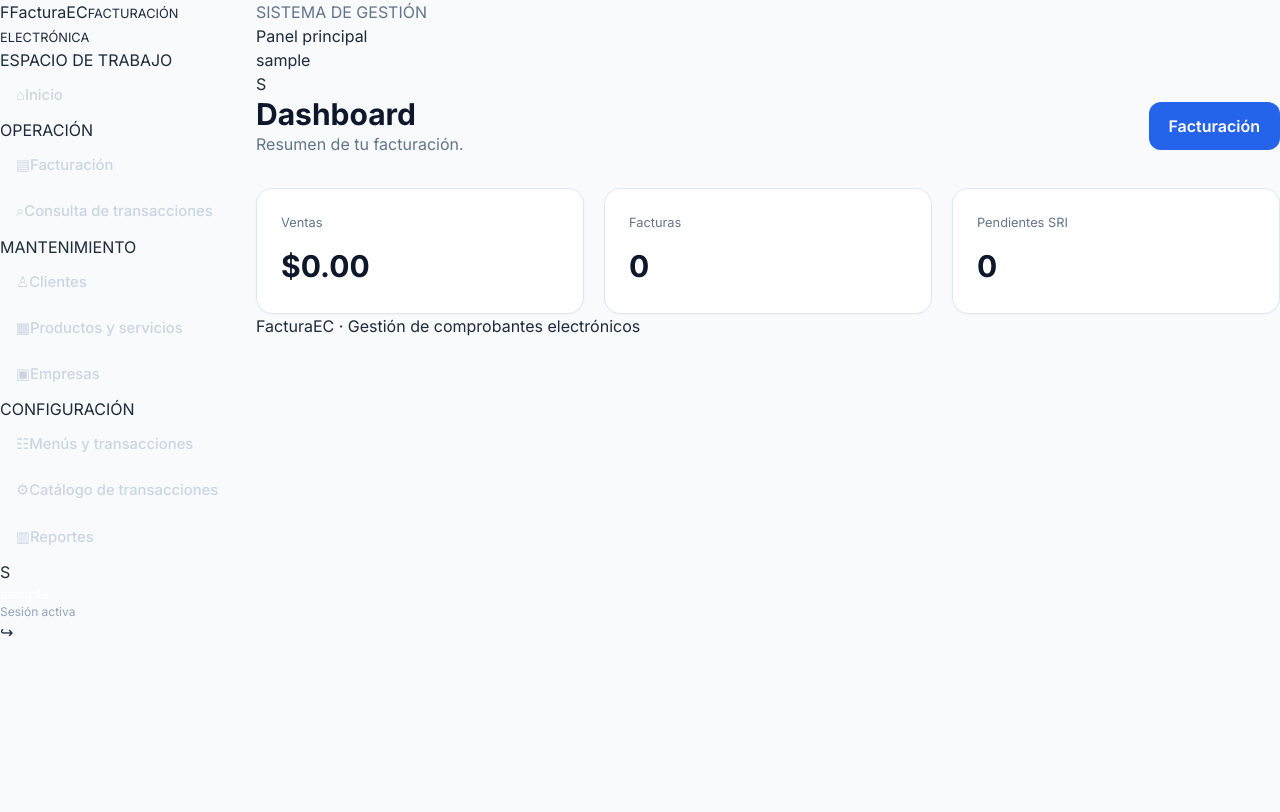
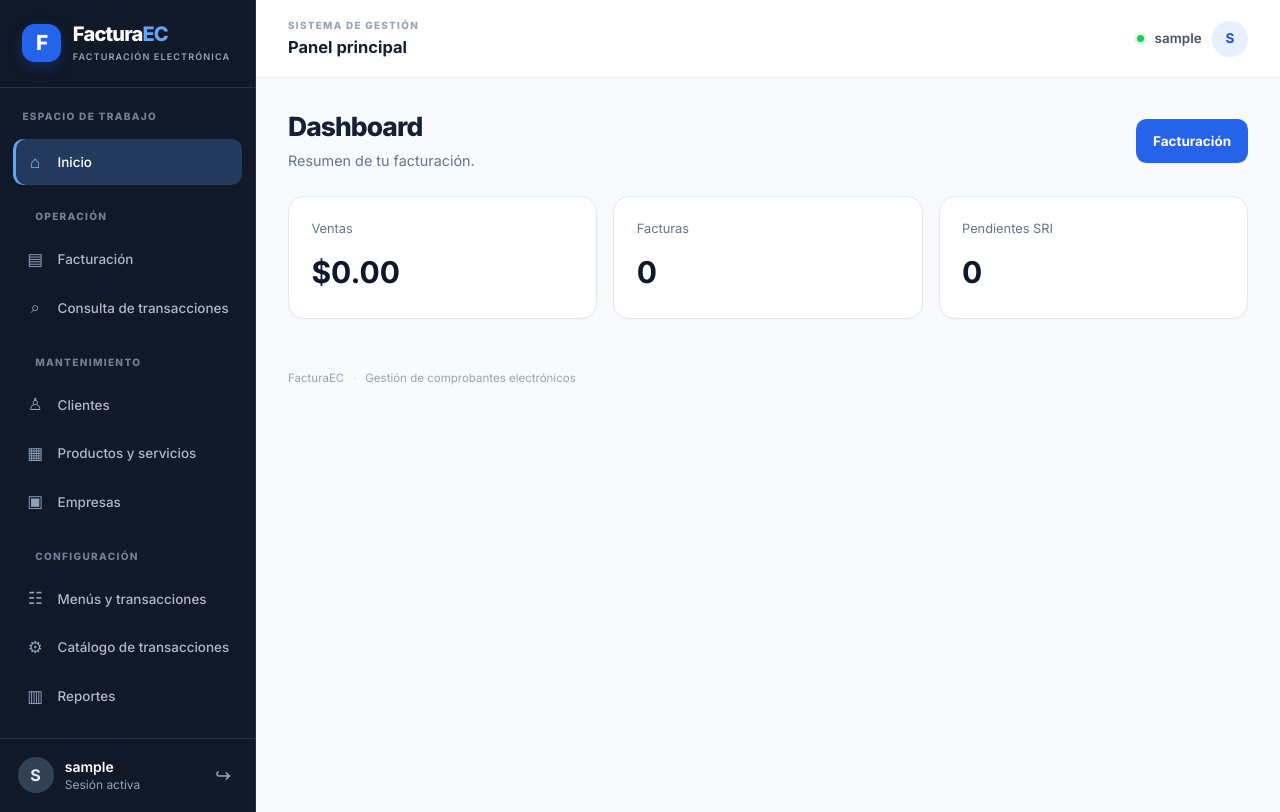
Before and after one commit to caeduardo99/facturacion_sri_django, a Django app: page / in a window 1280 px wide. Before the commit the page ends 637 px from the top, so only its background shows below. Run offline with Django 5.2, Linux system fonts and the light colour scheme; the visitor is signed in with stand-in values (Sample User, id 1); some libraries are stand-ins or nearby versions.

Commit message:
Moderniza estilos generales, menú lateral y diseño adaptable

```diff
--- a/static/css/app.css
+++ b/static/css/app.css
@@ -1,26 +1,72 @@
 @import url('https://fonts.googleapis.com/css2?family=Inter:wght@400;500;600;700;800&display=swap');
-html,body{font-family:Inter,Segoe UI,Arial,sans-serif}
-.sidebar-link{display:flex;align-items:center;padding:.75rem 1rem;border-radius:.75rem;color:#cbd5e1;font-size:.925rem;font-weight:500;transition:.15s}
-.sidebar-link:hover{background:#1e293b;color:#fff}
-.page-head{display:flex;justify-content:space-between;align-items:center;gap:1rem;margin-bottom:2rem}
-.page-head h1,h1{font-size:1.875rem;line-height:2.25rem;font-weight:700;color:#0f172a;margin:0}
+:root{font-family:Inter,Segoe UI,Arial,sans-serif;color:#172033;background:#f5f7fb;font-synthesis:none}
+html,body{font-family:Inter,Segoe UI,Arial,sans-serif;margin:0;min-height:100%}
+*{box-sizing:border-box}
+a{transition:color .15s,background .15s,border-color .15s,box-shadow .15s}
+.app-sidebar{width:264px;flex-shrink:0;min-height:100vh;background:#111827;color:#cbd5e1;border-right:1px solid #263244}
+.brand-lockup{display:flex;align-items:center;gap:.75rem;padding:1.45rem 1.4rem 1.5rem;color:#fff;text-decoration:none;font-size:1.25rem;font-weight:800;letter-spacing:-.04em;border-bottom:1px solid #293345}
+.brand-lockup>span:last-child{line-height:1.15}
+.brand-lockup small{display:block;margin-top:.38rem;font-size:.57rem;letter-spacing:.12em;color:#94a3b8;font-weight:600}
+.brand-mark{display:grid;place-items:center;width:2.4rem;height:2.4rem;border-radius:.8rem;background:#2563eb;color:#fff;font-size:1.3rem;box-shadow:0 5px 14px #2563eb40}
+.brand-accent{color:#60a5fa}
+.sidebar-caption,.nav-group-label{padding:1.35rem 1.4rem .55rem;font-size:.63rem;letter-spacing:.13em;font-weight:800;color:#718096}
+.sidebar-nav{flex:1;padding:.2rem .8rem 1rem}
+.sidebar-link{display:flex;align-items:center;gap:.8rem;margin:.18rem 0;padding:.72rem .8rem;border-radius:.65rem;color:#aeb9ca;font-size:.84rem;font-weight:500;text-decoration:none;line-height:1.35}
+.sidebar-link:hover{background:#1f2a3b;color:#fff}
+.sidebar-link.active{background:#243a5d;color:#fff;box-shadow:inset 3px 0 #60a5fa}
+.nav-icon{display:inline-grid;place-items:center;width:1.2rem;flex-shrink:0;color:#8fa2bd;font-size:1.05rem}
+.sidebar-link.active .nav-icon{color:#93c5fd}
+.sidebar-footer{display:flex;align-items:center;gap:.7rem;padding:1rem 1.1rem;border-top:1px solid #293345}
+.user-avatar,.header-avatar{display:grid;place-items:center;flex-shrink:0;border-radius:50%;font-weight:700}
+.user-avatar{width:2.25rem;height:2.25rem;background:#334155;color:#dbeafe}
+.logout-link{color:#94a3b8;text-decoration:none;font-size:1.2rem;padding:.4rem}
+.logout-link:hover{color:white}
+.app-header{height:78px;display:flex;align-items:center;justify-content:space-between;gap:1rem;background:#fff;border-bottom:1px solid #e8edf4;padding:0 2rem}
+.header-eyebrow{margin:0 0 .2rem;font-size:.62rem;letter-spacing:.13em;font-weight:800;color:#94a3b8}
+.header-title{font-size:1.03rem;font-weight:700;color:#172033;margin:0;line-height:1.4}
+.header-user{display:flex;align-items:center;gap:.65rem;color:#475569;font-size:.84rem;font-weight:600}
+.status-dot{width:.48rem;height:.48rem;border-radius:50%;background:#22c55e;box-shadow:0 0 0 3px #dcfce7}
+.header-avatar{width:2.25rem;height:2.25rem;background:#e8efff;color:#1d4ed8}
+.app-main{width:100%;max-width:1600px;margin:0 auto;padding:2rem}
+.app-footer{padding:1.2rem 2rem 1.5rem;color:#94a3b8;font-size:.72rem}
+.app-footer span{padding:0 .35rem;color:#cbd5e1}
+.mobile-topbar{position:relative;z-index:20;display:flex;align-items:center;justify-content:space-between;background:#111827}
+.mobile-topbar .brand-lockup{padding:.85rem 1rem;border:0}
+.mobile-topbar .brand-lockup small{display:none}
+.mobile-menu{position:relative;padding-right:1rem}
+.mobile-menu summary{list-style:none;cursor:pointer;color:white;font-size:1.5rem;padding:.4rem}
+.mobile-menu summary::-webkit-details-marker{display:none}
+.mobile-menu-panel{position:absolute;right:.75rem;top:2.8rem;width:min(290px,calc(100vw - 1.5rem));padding:.5rem;background:#fff;border:1px solid #e2e8f0;border-radius:.85rem;box-shadow:0 16px 40px #0f172a25}
+.mobile-menu-panel a{display:block;padding:.75rem .85rem;color:#334155;text-decoration:none;border-radius:.5rem;font-size:.875rem}
+.mobile-menu-panel a:hover{background:#eff6ff;color:#1d4ed8}
+.page-head{display:flex;justify-content:space-between;align-items:center;gap:1rem;margin-bottom:1.5rem}
+.page-head h1,h1{font-size:1.65rem;line-height:1.25;font-weight:750;color:#172033;margin:0;letter-spacing:-.035em}
 .page-head p,p{color:#64748b}
-.button,.page-head .button,button{display:inline-flex;align-items:center;justify-content:center;border:0;border-radius:.75rem;background:#2563eb;color:#fff;padding:.75rem 1.25rem;text-decoration:none;font-weight:600;cursor:pointer;transition:.15s}
-.button:hover,button:hover{background:#1d4ed8}
-.table{overflow:hidden;background:#fff;border:1px solid #e2e8f0;border-radius:1rem;box-shadow:0 1px 2px rgba(15,23,42,.04)}
+.page-head p{margin:.45rem 0 0;font-size:.9rem}
+.button,.page-head .button,button{display:inline-flex;align-items:center;justify-content:center;border:1px solid transparent;border-radius:.65rem;background:#2563eb;color:#fff;padding:.68rem 1rem;text-decoration:none;font-size:.84rem;font-weight:650;cursor:pointer;transition:.15s}
+.button:hover,.page-head .button:hover,button:hover{background:#1d4ed8;box-shadow:0 4px 10px #2563eb20}
+input,select,textarea{max-width:100%;font:inherit}
+input:focus,select:focus,textarea:focus{outline:2px solid #bfdbfe;outline-offset:1px;border-color:#60a5fa!important}
+.table{overflow:hidden;background:#fff;border:1px solid #e2e8f0;border-radius:1rem;box-shadow:0 1px 2px #0f172a08}
 .row{display:grid;grid-template-columns:repeat(4,minmax(0,1fr));gap:1rem;padding:1rem 1.25rem;border-bottom:1px solid #f1f5f9}
 .row.head{font-size:.75rem;text-transform:uppercase;letter-spacing:.04em;font-weight:700;color:#64748b;background:#f8fafc}
 .row:last-child{border-bottom:0}
 .table>p{padding:2.5rem;text-align:center;margin:0}
-.cards{display:grid;grid-template-columns:repeat(3,minmax(0,1fr));gap:1.25rem}
-.cards div{background:#fff;border:1px solid #e2e8f0;border-radius:1rem;padding:1.5rem;box-shadow:0 1px 2px rgba(15,23,42,.04)}
+.cards{display:grid;grid-template-columns:repeat(3,minmax(0,1fr));gap:1rem}
+.cards>div{background:#fff;border:1px solid #e2e8f0;border-radius:1rem;padding:1.4rem;box-shadow:0 1px 2px #0f172a08}
 .cards small{display:block;color:#64748b;margin-bottom:.75rem}
 .cards strong{font-size:1.875rem;color:#0f172a}
+.flash-message{margin-bottom:.5rem;padding:.85rem 1rem;border:1px solid #bfdbfe;border-radius:.7rem;background:#eff6ff;color:#1d4ed8;font-size:.875rem}
+.flash-success{background:#f0fdf4;border-color:#bbf7d0;color:#166534}
+.flash-error{background:#fef2f2;border-color:#fecaca;color:#b91c1c}
+.flash-warning{background:#fffbeb;border-color:#fde68a;color:#92400e}
 .login-page{min-height:100vh;display:grid;place-items:center;background:#020617}
-.login-card{width:min(420px,calc(100% - 32px));background:#fff;border:1px solid #e2e8f0;border-radius:1.5rem;padding:2rem;box-shadow:0 25px 50px rgba(0,0,0,.25)}
+.login-card{width:min(420px,calc(100% - 32px));background:#fff;border:1px solid #e2e8f0;border-radius:1.5rem;padding:2rem;box-shadow:0 25px 50px #0004}
 .login-card h1{margin-top:2rem}
 .login-card label{display:block;font-weight:600;font-size:.875rem;margin:1rem 0}
 .login-card input{width:100%;margin-top:.5rem;padding:.75rem;border:1px solid #cbd5e1;border-radius:.75rem;font-size:.95rem}
 .login-card button{width:100%;margin-top:.5rem}
+.login-card .brand{font-size:1.5rem;font-weight:800;color:#0f172a}.login-card .brand span{color:#2563eb}
 .error{background:#fef2f2;color:#b91c1c;padding:.75rem;border-radius:.75rem;font-size:.875rem}
-@media(max-width:900px){.row{grid-template-columns:repeat(2,minmax(0,1fr))}.cards{grid-template-columns:1fr}.page-head{align-items:flex-start;flex-direction:column}}
+@media(max-width:1023px){.app-main{padding:1.25rem}.app-header{height:70px;padding:0 1.25rem}.app-footer{padding:1rem 1.25rem}}
+@media(max-width:640px){.app-main{padding:1rem}.app-header{padding:0 1rem}.header-eyebrow{font-size:.55rem}.header-title{font-size:.95rem}.page-head{align-items:flex-start;flex-direction:column}.page-head h1,h1{font-size:1.45rem}.row{grid-template-columns:repeat(2,minmax(0,1fr))}.cards{grid-template-columns:1fr}}
```
